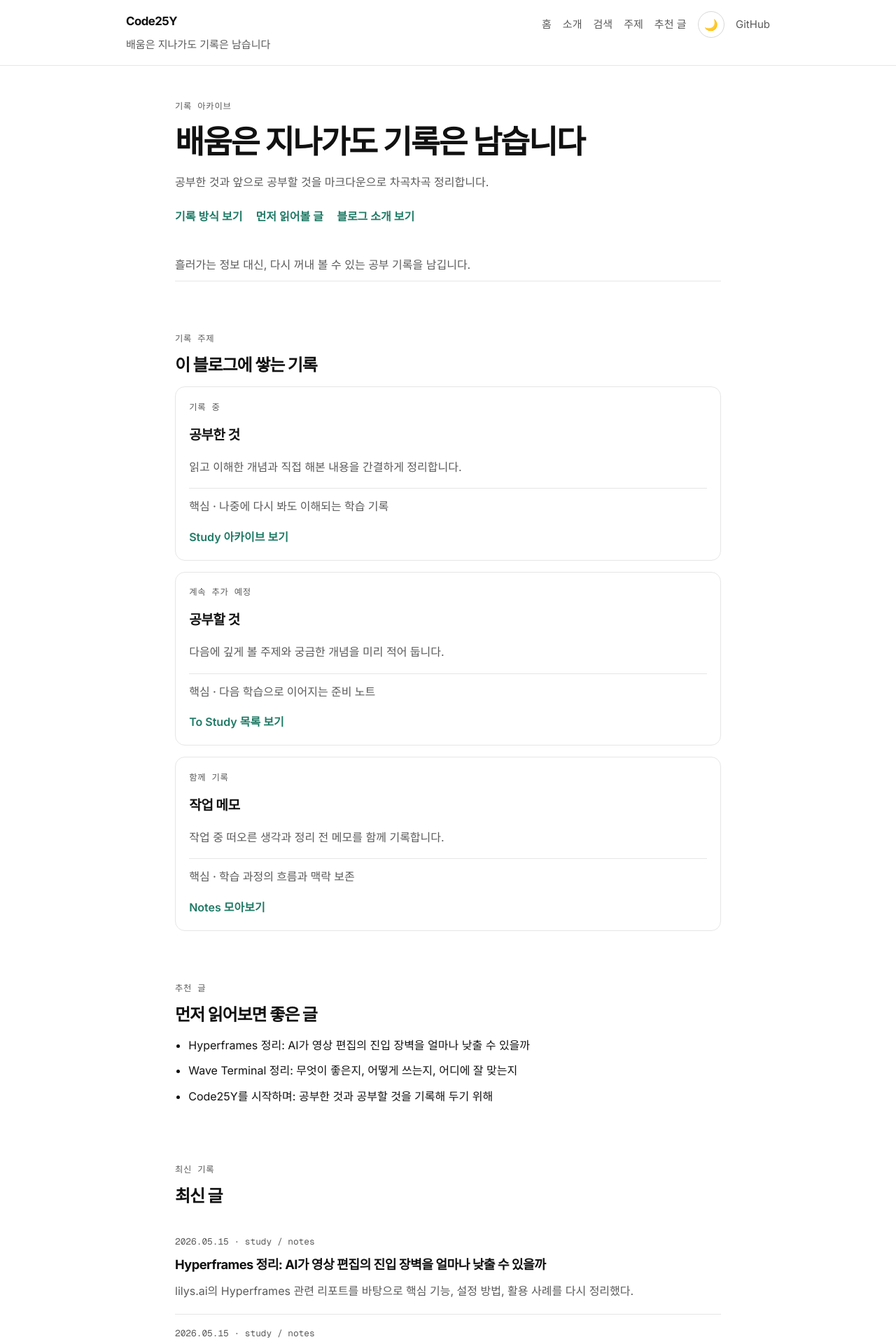
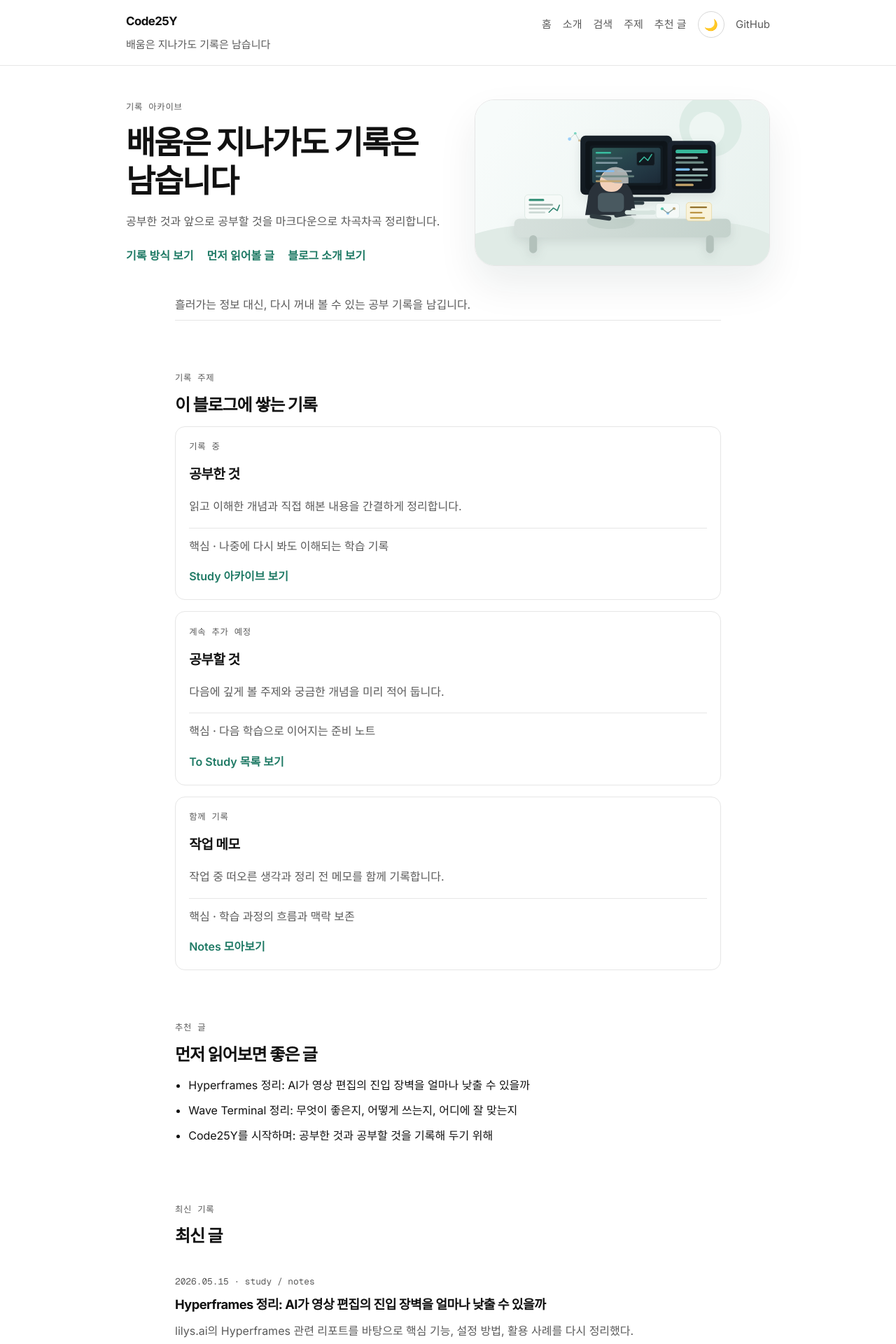
Before and after one commit to songseungyul/Code25Y, a Jekyll site: the page built from index.md, in a window 1280 px wide. Shown: the top 1920 px of the page at 70% size. Built offline with Jekyll 4.4.1, drawn with Linux system fonts in a browser that asks for light colours.

Commit message:
Add hero artwork to homepage

```diff
--- a/_layouts/home.html
+++ b/_layouts/home.html
@@ -3,7 +3,8 @@ layout: default
 ---
 
 <section class="hero hero-reference">
-  <div class="container narrow">
+  <div class="container hero-grid">
+    <div class="hero-copy-block">
       <p class="eyebrow">기록 아카이브</p>
       <h1 class="hero-title">배움은 지나가도 기록은 남습니다</h1>
       <p class="hero-copy">
@@ -15,6 +16,11 @@ layout: default
         <a class="text-cta" href="#recommended">먼저 읽어볼 글</a>
         <a class="text-cta" href="{{ '/about/' | relative_url }}">블로그 소개 보기</a>
       </div>
+    </div>
+
+    <figure class="hero-visual-card">
+      <img src="{{ '/assets/images/hero-learning-archive.svg' | relative_url }}" alt="코드와 마크다운 노트를 함께 보며 AI를 공부하고 기록하는 개발자의 작업 공간 일러스트" class="hero-visual" />
+    </figure>
   </div>
 </section>
 
--- a/assets/css/style.scss
+++ b/assets/css/style.scss
@@ -155,6 +155,32 @@ a:hover {
 
 .hero {
   padding: 3rem 0 1.5rem;
+}
+
+.hero-grid {
+  display: grid;
+  grid-template-columns: minmax(0, 1.05fr) minmax(280px, 0.95fr);
+  gap: 2rem;
+  align-items: center;
+}
+
+.hero-copy-block {
+  min-width: 0;
+}
+
+.hero-visual-card {
+  margin: 0;
+  border: 1px solid var(--line);
+  border-radius: 28px;
+  overflow: hidden;
+  background: linear-gradient(180deg, var(--surface) 0%, var(--surface-strong) 100%);
+  box-shadow: 0 26px 56px rgba(19, 36, 32, 0.08);
+}
+
+.hero-visual {
+  display: block;
+  width: 100%;
+  height: auto;
 }
 
 .eyebrow,
@@ -596,6 +622,10 @@ pre code,
 }
 
 @media (max-width: 760px) {
+  .hero-grid {
+    grid-template-columns: 1fr;
+  }
+
   .header-row,
   .footer-row {
     display: grid;
```
Also changed, not shown: assets/images/hero-learning-archive.svg (added). Lines whose indentation alone changed are shown as unchanged.
